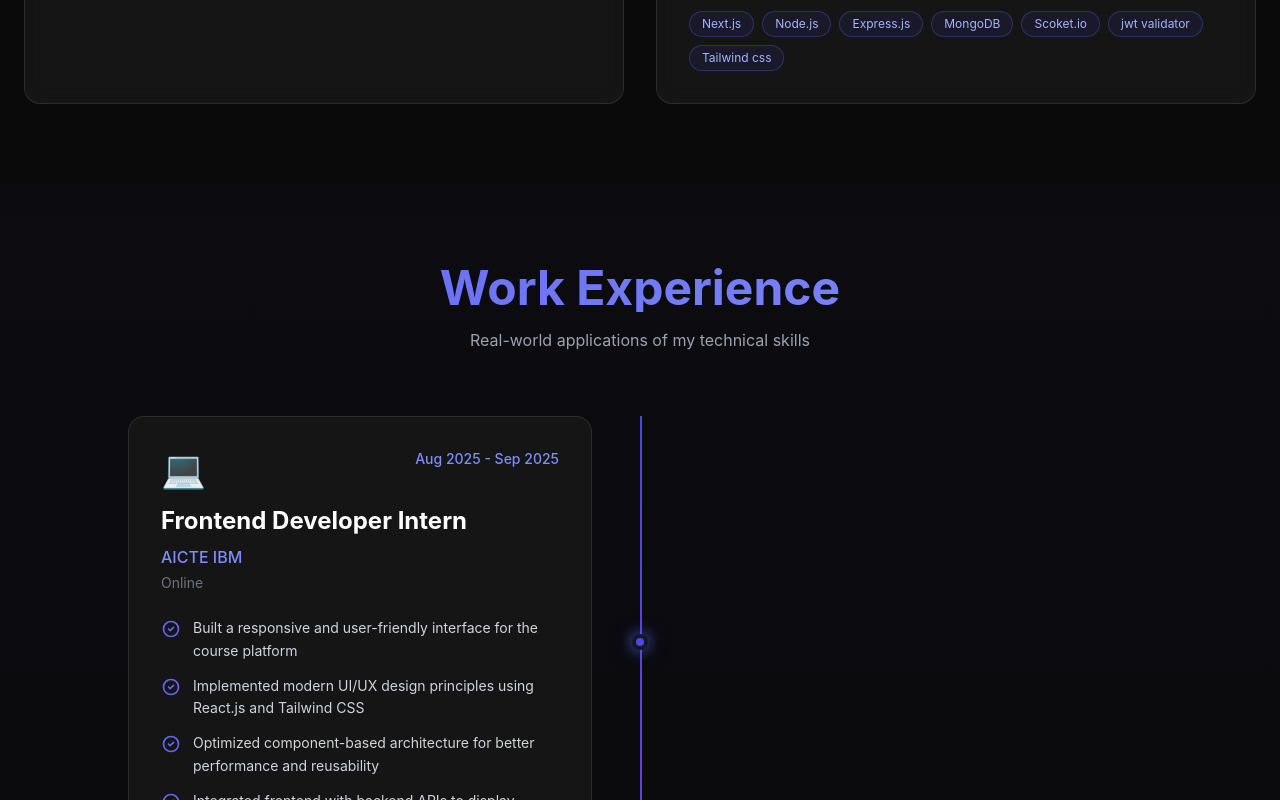
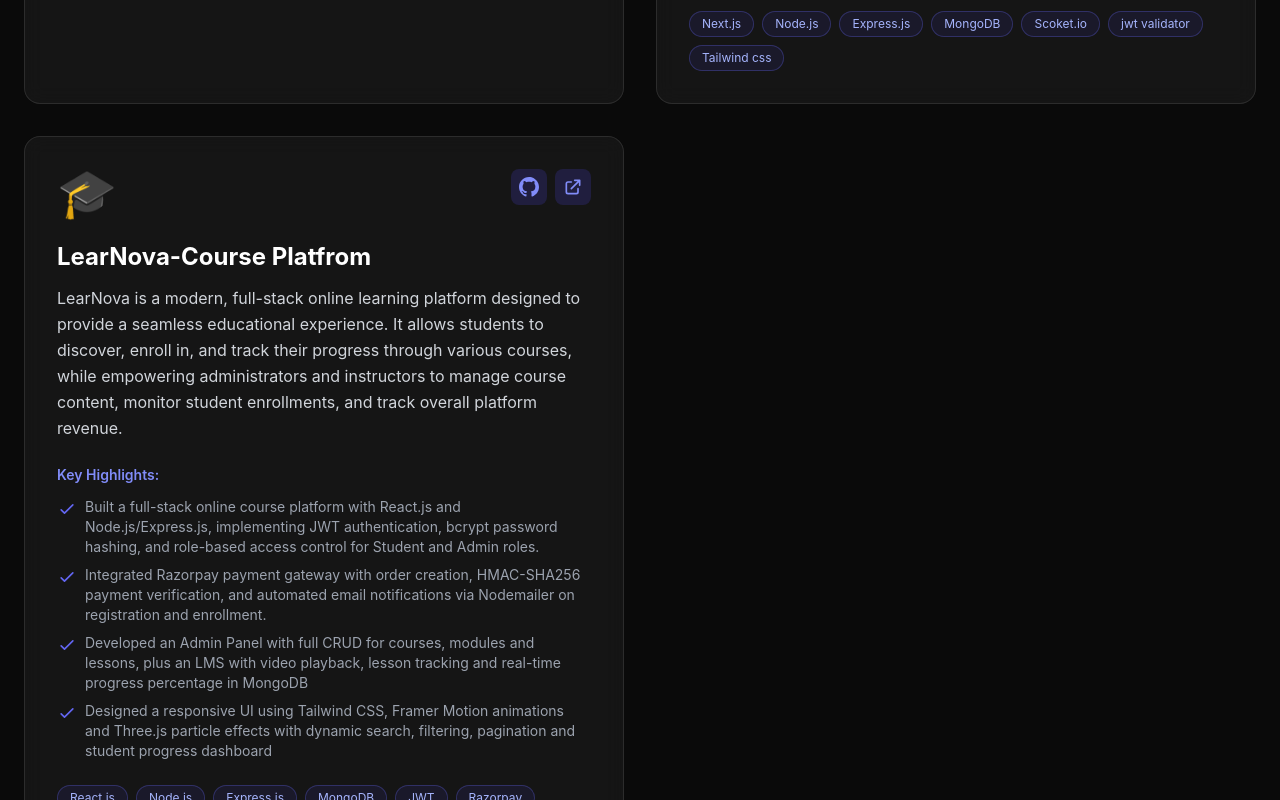
Before and after one commit to Nishanth2173/Portfolio_Nishanth, a Next.js app: page / in a window 1280 px wide. Shown: the part 5460-6260 px from the top of the page. Built offline with nearby package versions, Linux system fonts and the light colour scheme.

Commit message:
Project added

```diff
--- a/components/Projects.js
+++ b/components/Projects.js
@@ -111,6 +111,20 @@
       icon:'⚔️',
       github:'https://github.com/Nishanth2173/skill-battle-arena',
       live: null
+    },
+    {
+      title:'LearNova-Course Platfrom',
+      description:'LearNova is a modern, full-stack online learning platform designed to provide a seamless educational experience. It allows students to discover, enroll in, and track their progress through various courses, while empowering administrators and instructors to manage course content, monitor student enrollments, and track overall platform revenue.',
+      technologies:['React.js',' Node.js', 'Express.js', 'MongoDB', 'JWT', 'Razorpay', 'Tailwind CSS', 'Framer Motion', 'Three.js'],
+      highlights:[
+       ' Built a full-stack online course platform with React.js and Node.js/Express.js, implementing JWT authentication, bcrypt password hashing, and role-based access control for Student and Admin roles.',
+       'Integrated Razorpay payment gateway with order creation, HMAC-SHA256 payment verification, and automated email notifications via Nodemailer on registration and enrollment.',
+       'Developed an Admin Panel with full CRUD for courses, modules and lessons, plus an LMS with video playback, lesson tracking and real-time progress percentage in MongoDB',
+       'Designed a responsive UI using Tailwind CSS, Framer Motion animations and Three.js particle effects with dynamic search, filtering, pagination and student progress dashboard'
+      ],
+      icon:'🎓',
+      github:'https://github.com/Nishanth2173/synent-task8-onlinecourseplatform-Nishanth',
+      live:'https://lear-nova-blush.vercel.app/'
     }
   ];
 
```
